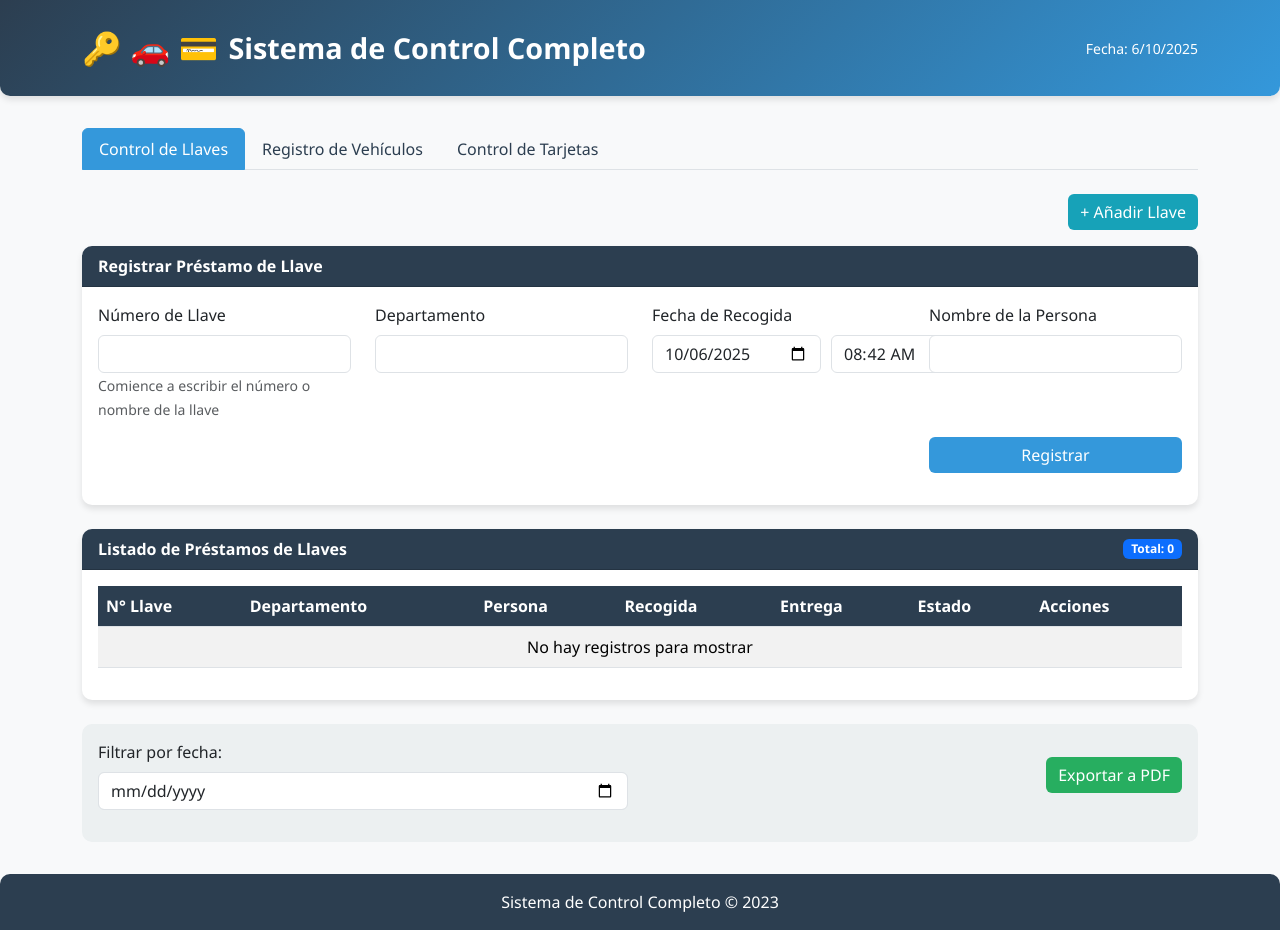
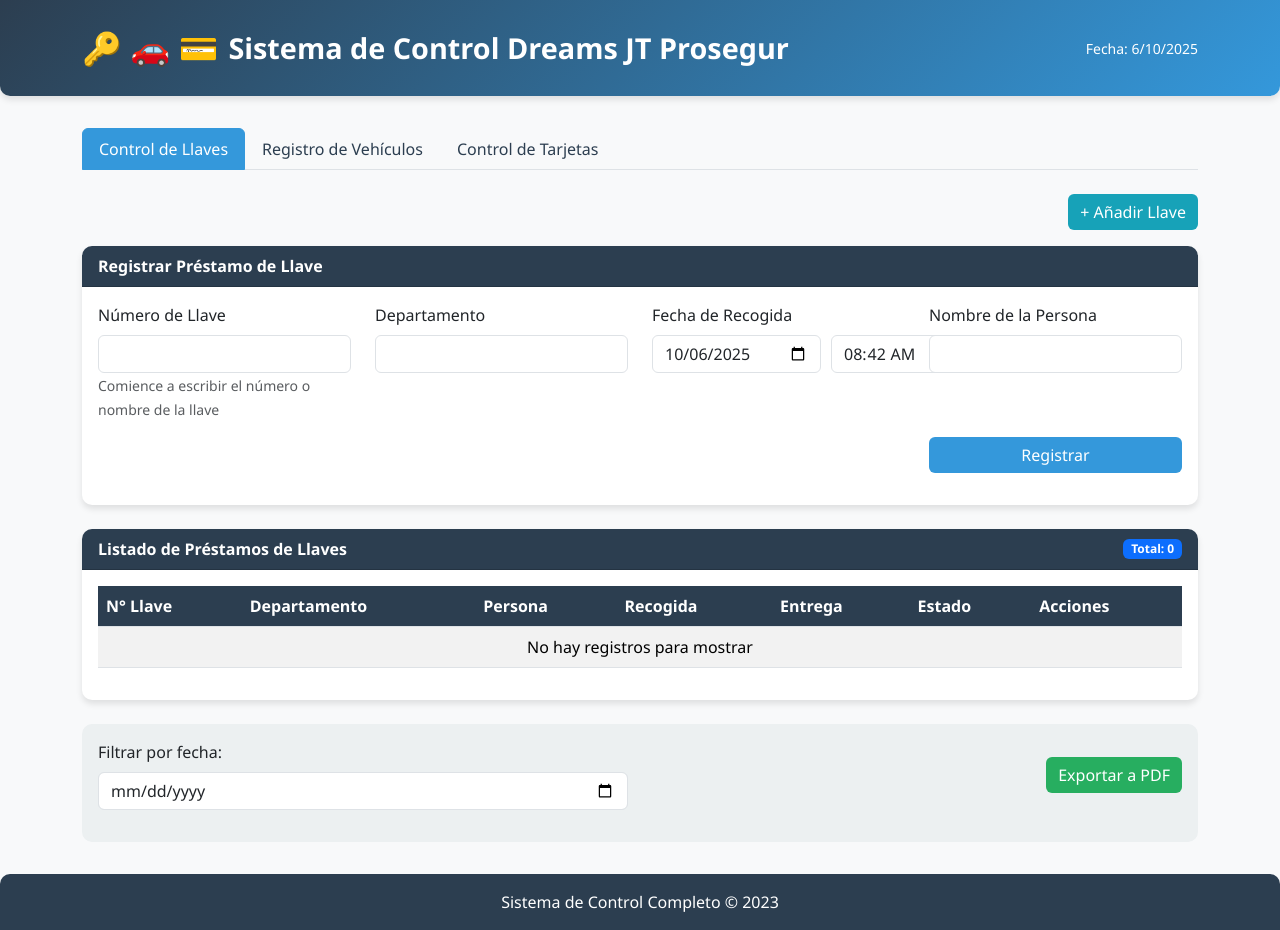
Before and after one commit to Drake-Zerep/controldellaves, a plain HTML site: page index.html in a window 1280 px wide. Drawn offline with nearby package versions, Linux system fonts and the light colour scheme.

Commit message:
Update index.html
2.0

```diff
--- a/index.html
+++ b/index.html
@@ -242,7 +242,7 @@
             <div class="d-flex justify-content-between align-items-center">
                 <div class="logo">
                     <span class="logo-icon">🔑 🚗 💳</span>
-                    Sistema de Control Completo
+                    Sistema de Control Dreams JT Prosegur
                 </div>
                 <div class="text-end">
                     <small>Fecha: <span id="current-date"></span></small>
```
